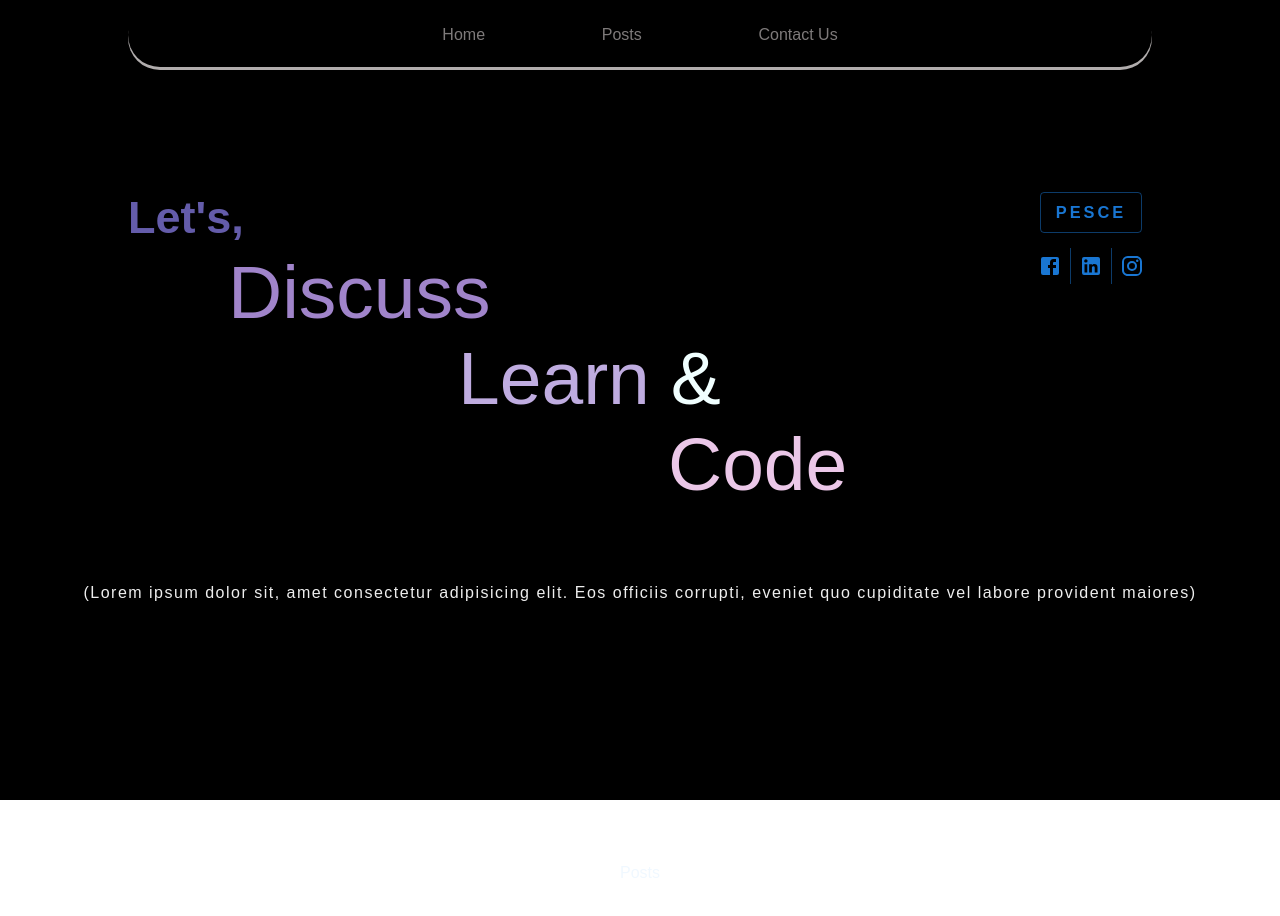
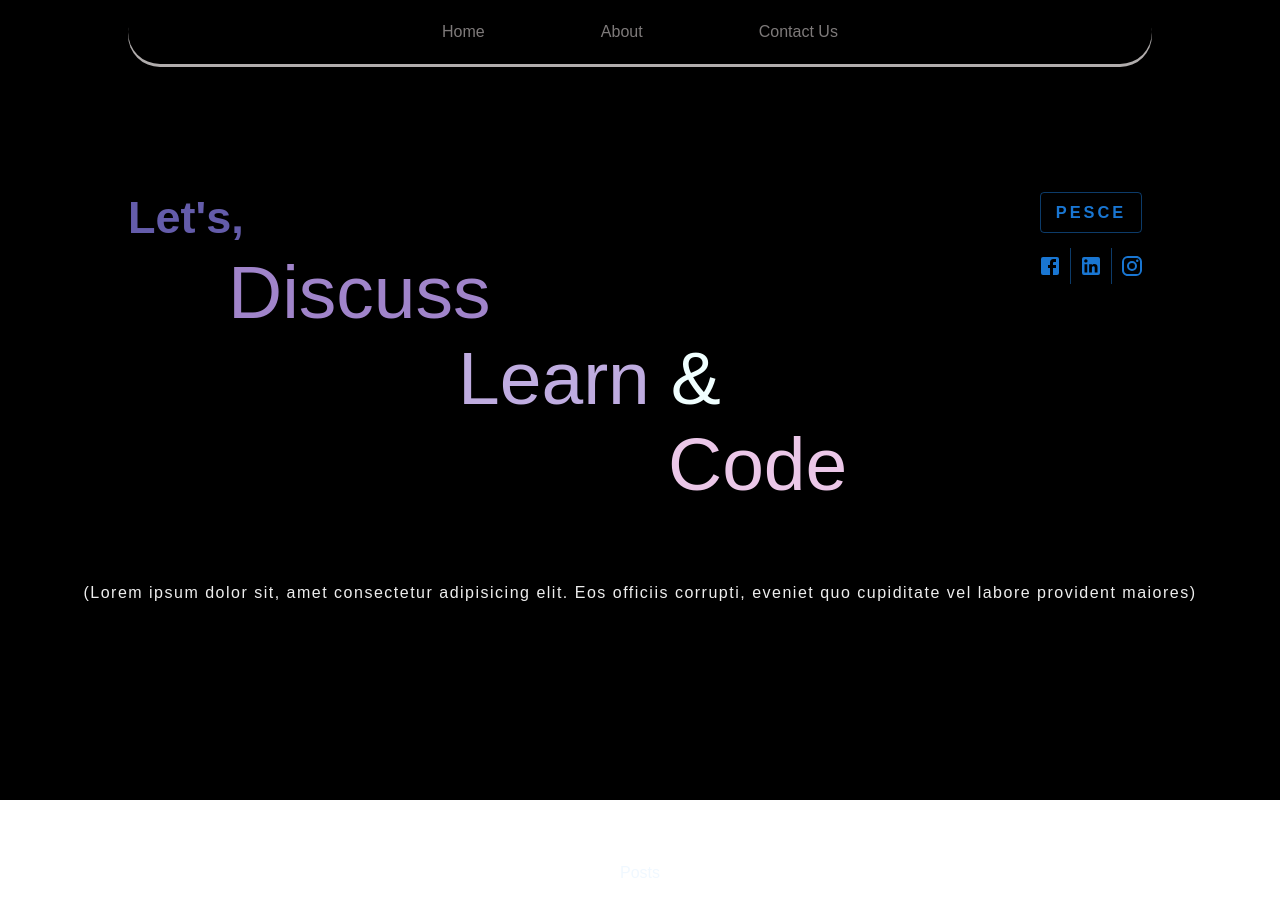
Before and after one commit to divyansh-tamrakar/peace-hub, a React (Create React App) app: page / in a window 1280 px wide. Shown: the top 916 px of the page. Built offline with nearby package versions, Linux system fonts and the light colour scheme; the HTML template or start-up script is replaced by a standard one.

Commit message:
Added about

```diff
--- a/src/components/Navigation/NavBar.css
+++ b/src/components/Navigation/NavBar.css
@@ -21,8 +21,8 @@
   position: relative;
   position: sticky;
   z-index: 1;
-  /* opacity: 1; */
-  top: 2.5px;
+  /* opacity: 0.8; */
+  top: 0;
   left: 10%;
   border-radius: 50px;
   box-shadow: 0px 3px 0px 0px rgb(177, 173, 173);
--- a/src/components/Navigation/NavBar.jsx
+++ b/src/components/Navigation/NavBar.jsx
@@ -10,7 +10,7 @@ const NavBar = () => {
           <Link className="links" to="headerId" smooth={true} duration={1000}>Home</Link>
         </li>
         <li>
-          <Link className="links" to="postId" smooth={true} duration={1000}>Posts</Link>
+          <Link className="links" to="aboutId" smooth={true} duration={1000}>About</Link>
         </li>
         <li>
           <Link className="links" to="contactId" smooth={true} duration={1000}>Contact Us</Link>
```
